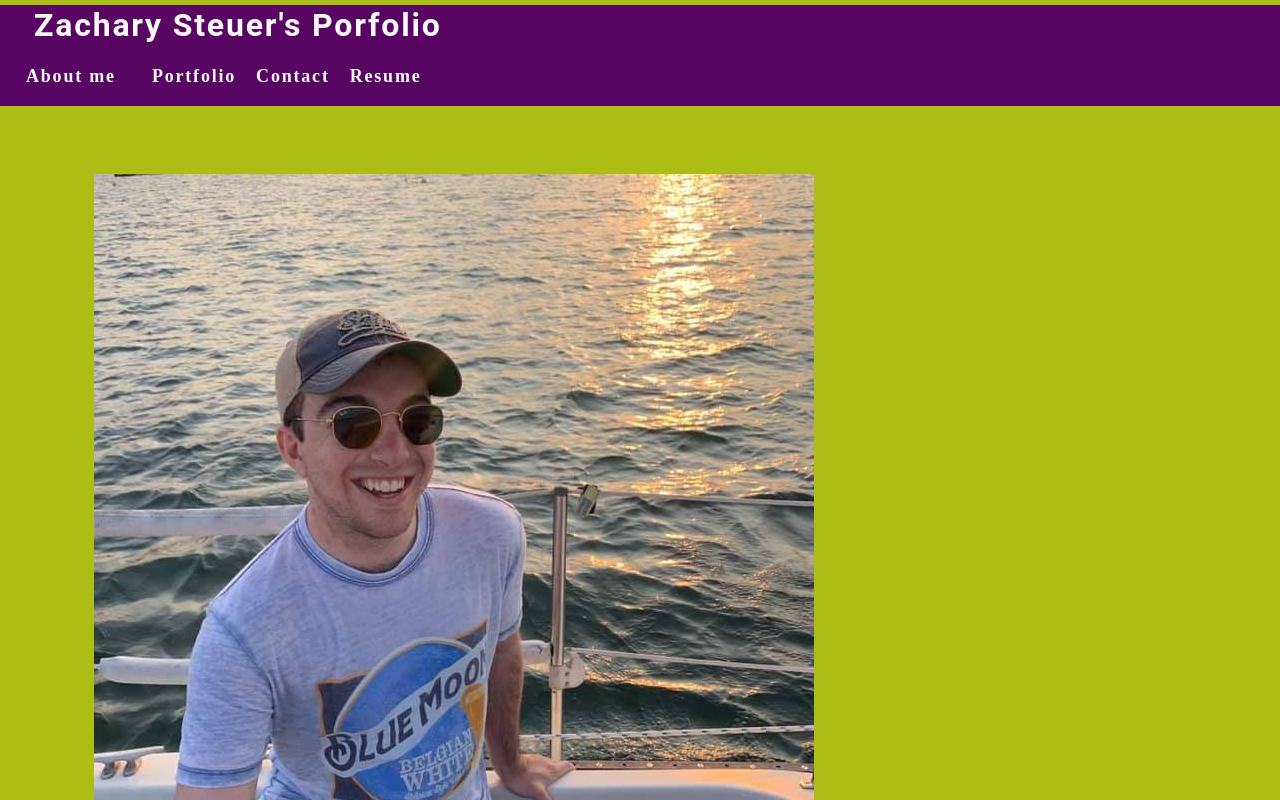
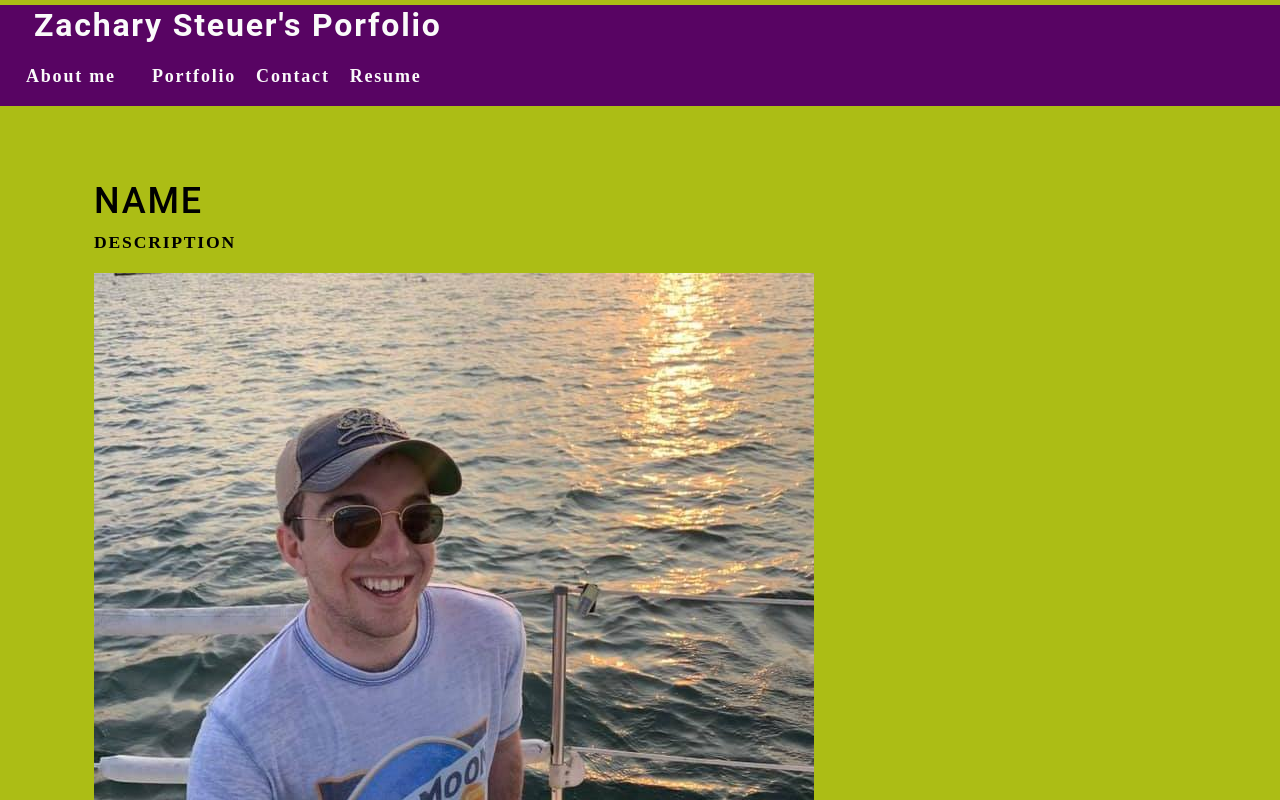
Before and after one commit to Zachsteuer98/steuer-react-portfolio, a React (Create React App) app: page / in a window 1280 px wide. Shown: the top 800 px of the page. Built offline with nearby package versions, Linux system fonts and the light colour scheme.

Commit message:
moving onto making the Portfolio page. Will work on this section tomorrow

```diff
--- a/src/App.css
+++ b/src/App.css
@@ -36,7 +36,3 @@
     transform: rotate(360deg);
   }
 }
-
-.flex-row {
-
-}
--- a/src/App.js
+++ b/src/App.js
@@ -1,12 +1,14 @@
 import React from 'react';
 import About from './components/About';
-import Nav from './components/Nav'
+import Nav from './components/Nav';
+import Portfolio from './components/Portfolio'
 import './App.css'
 function App() {
   return (
     <div>
       <Nav/>
       <main>
+        <Portfolio/>
         <About></About>
       </main>
     </div>
--- a/src/components/Nav/index.js
+++ b/src/components/Nav/index.js
@@ -5,24 +5,24 @@ function Nav() {
   return (
     <header>
   <h2 className="title">
-    <a href="/">
+    <a href ="/">
       Zachary Steuer's Porfolio
     </a>
   </h2>
   <nav>
     <ul className="flex-row">
       <li className="mx-2">
-        <a href="#about">
+        <a href="/about">
           About me
         </a>
       </li>
       <li className="mx-2">
-          <a href="#portfolio">
+          <a href="/portfolio">
               Portfolio
           </a>
       </li>
       <li>
-        <a href="#contact"> Contact</a>
+        <a href="/contact"> Contact</a>
       </li>
       <li className="mx-2">
           <a href="#resume">
--- /dev/null
+++ b/src/components/Portfolio/index.js
@@ -0,0 +1,11 @@
+import React from 'react';
+
+function Portfolio() {
+  return (
+    <section>
+      <h1>NAME</h1>
+      <p>DESCRIPTION</p>
+    </section>
+  );
+}
+export default Portfolio;
```
Also changed, not shown: 1 other file (tests, documents, lock files or other folders).
